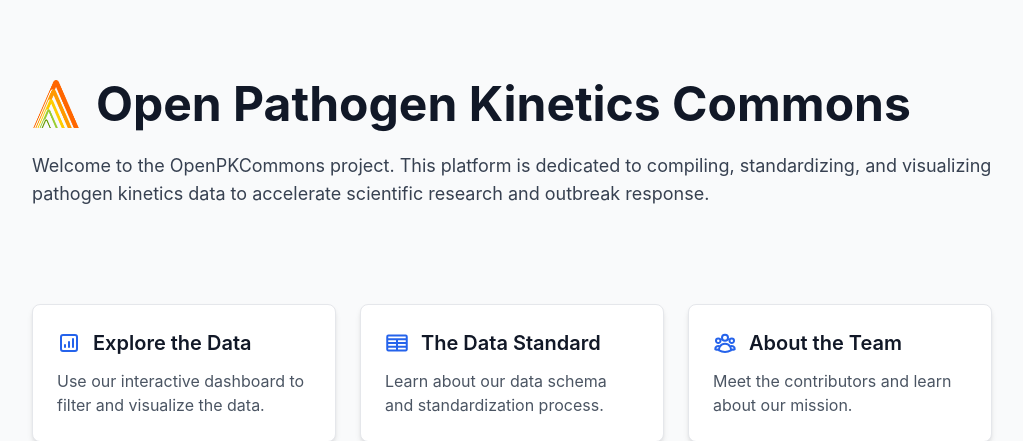
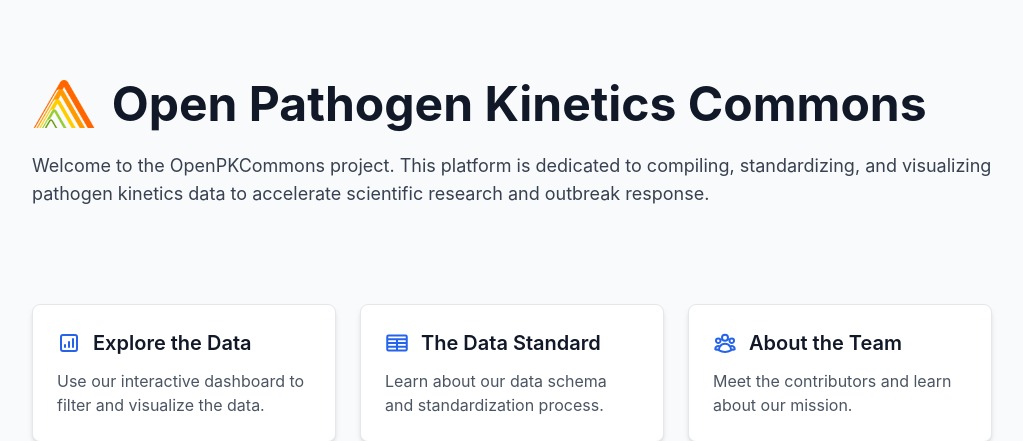
Before and after one commit to OpenPKCommons/OPKC, a Django app: page / in a window 1280 px wide. Shown: the top 441 px of the page, without its empty margins (128-1151 px from the left). Run offline with Django 5.2, Linux system fonts and the light colour scheme; some libraries are stand-ins or nearby versions.

Commit message:
Fixed logo scaling issue

```diff
--- a/OPKCWeb/visualization/templates/visualization/home.html
+++ b/OPKCWeb/visualization/templates/visualization/home.html
@@ -32,7 +32,7 @@
 
                 <img src="{% static 'visualization/images/logo_small.png' %}"
                      alt="OPKC Logo"
-                     class="h-12 w-12 mr-4">
+                     class="h-12 w-auto mr-4">
 
                 <span>Open Pathogen Kinetics Commons</span>
 
```
